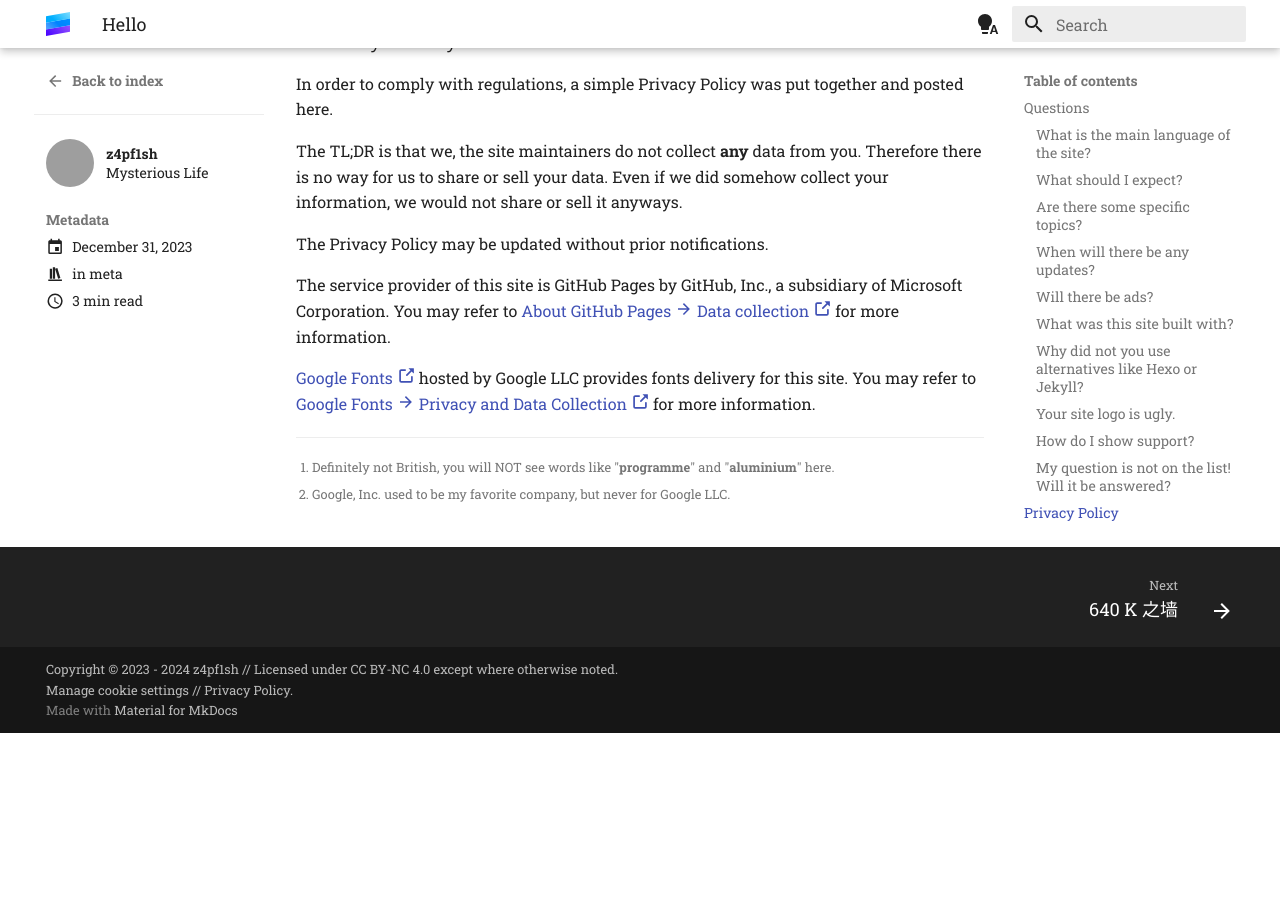
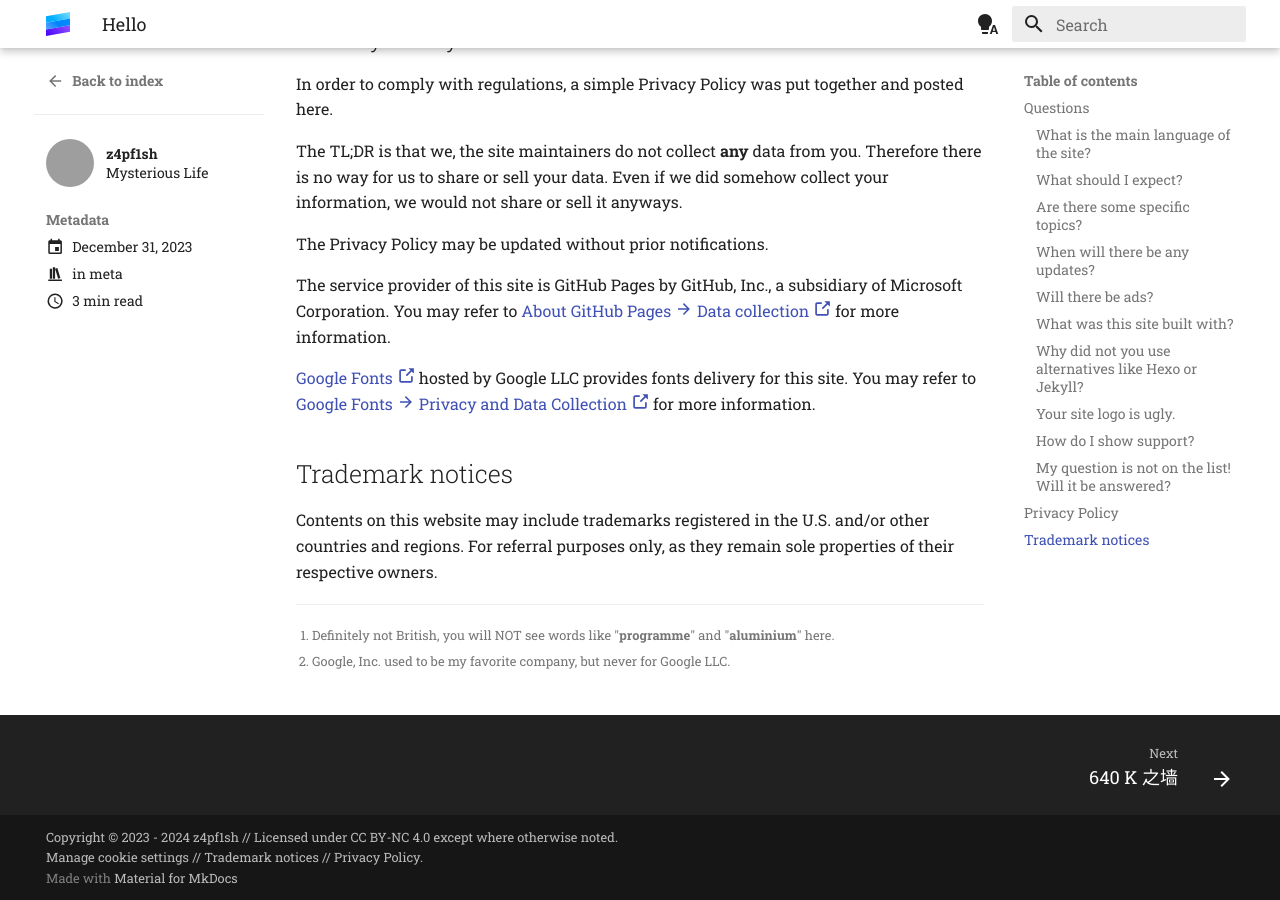
Before and after one commit to z4pf1sh/z4pf1sh.github.io, an MkDocs documentation site: the page built from docs/posts/hello-world.md, in a window 1280 px wide and 900 px high, scrolled down 1861 px. Built offline with MkDocs 1.6.1 and Material for MkDocs 9.7.7, drawn with Linux system fonts in a browser that asks for light colours; before the commit the page ends 2594 px from its top, so only the background shows below that; grey boxes are pictures that could not be loaded.

Commit message:
Add trademark notices

```diff
--- a/docs/posts/hello-world.md
+++ b/docs/posts/hello-world.md
@@ -77,5 +77,9 @@ The service provider of this site is GitHub Pages by GitHub, Inc., a subsidiary
 
 [Google Fonts :octicons-link-external-16:](https://fonts.google.com) hosted by Google LLC provides fonts delivery for this site. You may refer to [Google Fonts :material-arrow-right: Privacy and Data Collection :octicons-link-external-16:](https://developers.google.com/fonts/faq/privacy) for more information.
 
+## Trademark notices
+
+Contents on this website may include trademarks registered in the U.S. and/or other countries and regions. For referral purposes only, as they remain sole properties of their respective owners.
+
 [^1]: Definitely not British, you will NOT see words like "**programme**" and "**aluminium**" here.
 [^2]: Google, Inc. used to be my favorite company, but never for Google LLC.
--- a/mkdocs.yml
+++ b/mkdocs.yml
@@ -51,7 +51,7 @@ extra:
       - reject
       - accept
       - manage
-copyright: Copyright &copy; 2023 - 2024 z4pf1sh // Licensed under <a href="https://creativecommons.org/licenses/by-nc/4.0/" target="_blank">CC BY-NC 4.0</a> except where otherwise noted.<br /><a href="#__consent">Manage cookie settings</a> // <a href="/2023/12/31/hello/#privacy-policy">Privacy Policy</a>.
+copyright: Copyright &copy; 2023 - 2024 z4pf1sh // Licensed under <a href="https://creativecommons.org/licenses/by-nc/4.0/" target="_blank">CC BY-NC 4.0</a> except where otherwise noted.<br /><a href="#__consent">Manage cookie settings</a> // <a href="/2023/12/31/hello/#trademark-notices">Trademark notices</a> // <a href="/2023/12/31/hello/#privacy-policy">Privacy Policy</a>.
 plugins:
   - blog:
       blog_dir: .
```
